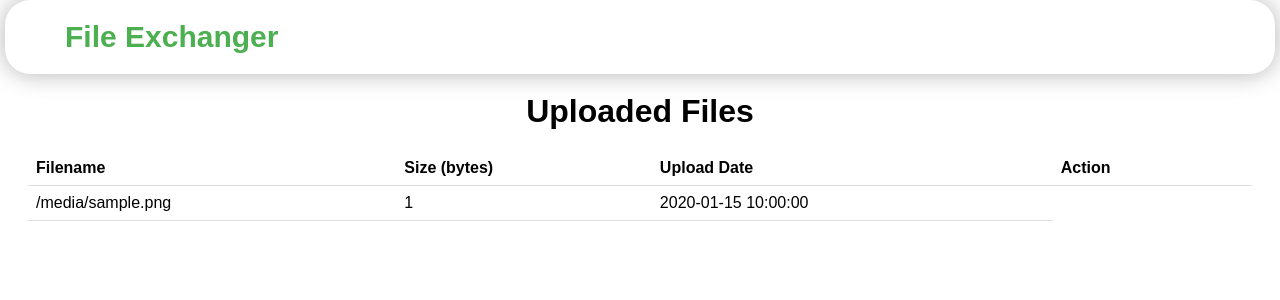
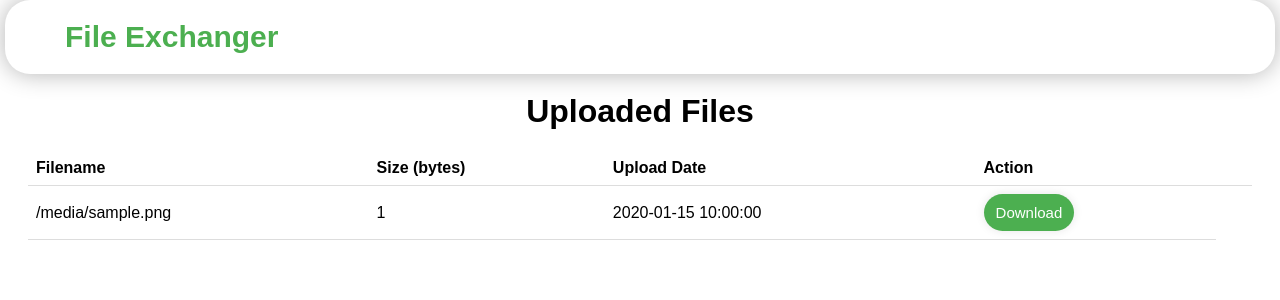
Before and after one commit to Puckipsi/FileExchanger, a Flask app: template application/templates/uploads.html in a window 1280 px wide. Shown: the top 300 px of the page. Run offline with Flask 2, Linux system fonts and the light colour scheme; the template is opened without the code that fills it: most values are stand-ins (such as "Sample title", 1, 10 or a date in 2020); parts of the project's set-up code (start-up, migrations or seed data) failed here and were passed over.

Commit message:
add download on uploads page

```diff
--- a/application/static/styles/uploads.css
+++ b/application/static/styles/uploads.css
@@ -26,11 +26,25 @@ tr:hover {
 
 button {
     background-color: #4CAF50;
-    color: white;
-    padding: 5px 10px;
+	color: #fff;
+	padding: 8px 10px;
+	font-size: 15px;
+	border-radius: 20px;
 	border: none;
-    border-radius: 20px;
 	cursor: pointer;
+	transition: background-color 0.3s ease;
+	box-shadow: 0 0 10px rgba(0, 0, 0, 0.1);
+	align-self: center;
+  }
+
+a {
+    display: block;
+
+    background-color: #4CAF50;
+    color: #fff;
+    padding: 2px 2px;
+    text-decoration: none;
+    border-radius: 4px;
 }
 
 .top-container{
@@ -38,21 +52,22 @@ button {
 	left: 5px;
 	right: 5px;
 	position: absolute;
-	padding: 20px;
+	padding: 18px;
 	background-color: #fff;
 	border-radius: 25px;
 	box-shadow: 0 0 25px rgba(0, 0, 0, 0.3);
   }
 
-a {
+.main-link {
 	display: inline-block;
 	margin-left: 40px;
 	font-size: 30px;
+    background-color: #fff;
     color: #4CAF50;
 	text-decoration: solid;
 	transition: color 0.3s ease;
   }
 
-a:hover {
+  .main-link:hover {
 	color: #3e8e41;
   }
--- a/application/templates/uploads.html
+++ b/application/templates/uploads.html
@@ -6,8 +6,9 @@
 </head>
 <body>
     <div class="top-container">
-    <a href="{{ url_for('upload') }}"><strong>File Exchanger</strong></a></h2>
+		<a href="{{ url_for('upload') }}" class="main-link"><strong>File Exchanger</strong></a>
     </div>
+
 	<h1>Uploaded Files</h1>
 	<table>
 		<thead>
@@ -25,6 +26,7 @@
 				<td>{{file.file}}</td>
 				<td>{{file.size}}</td>
                 <td>{{file.upload_date}}</td>
+				<td><button><a href="{{ url_for('download_info', file=file.file) }}">Download</a></button> </td>
 				</tr>
 			{% endfor %}
 		</tbody>
```
Lines whose indentation alone changed are shown as unchanged.
